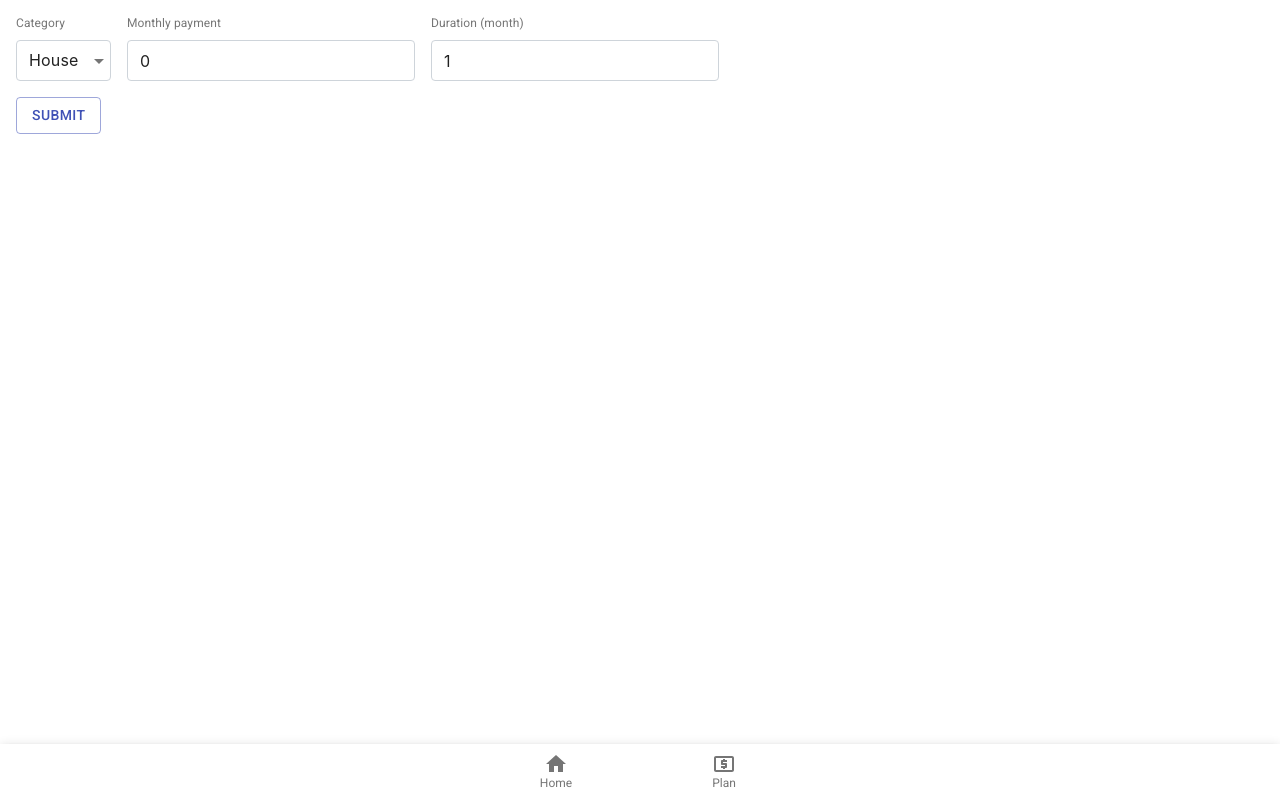
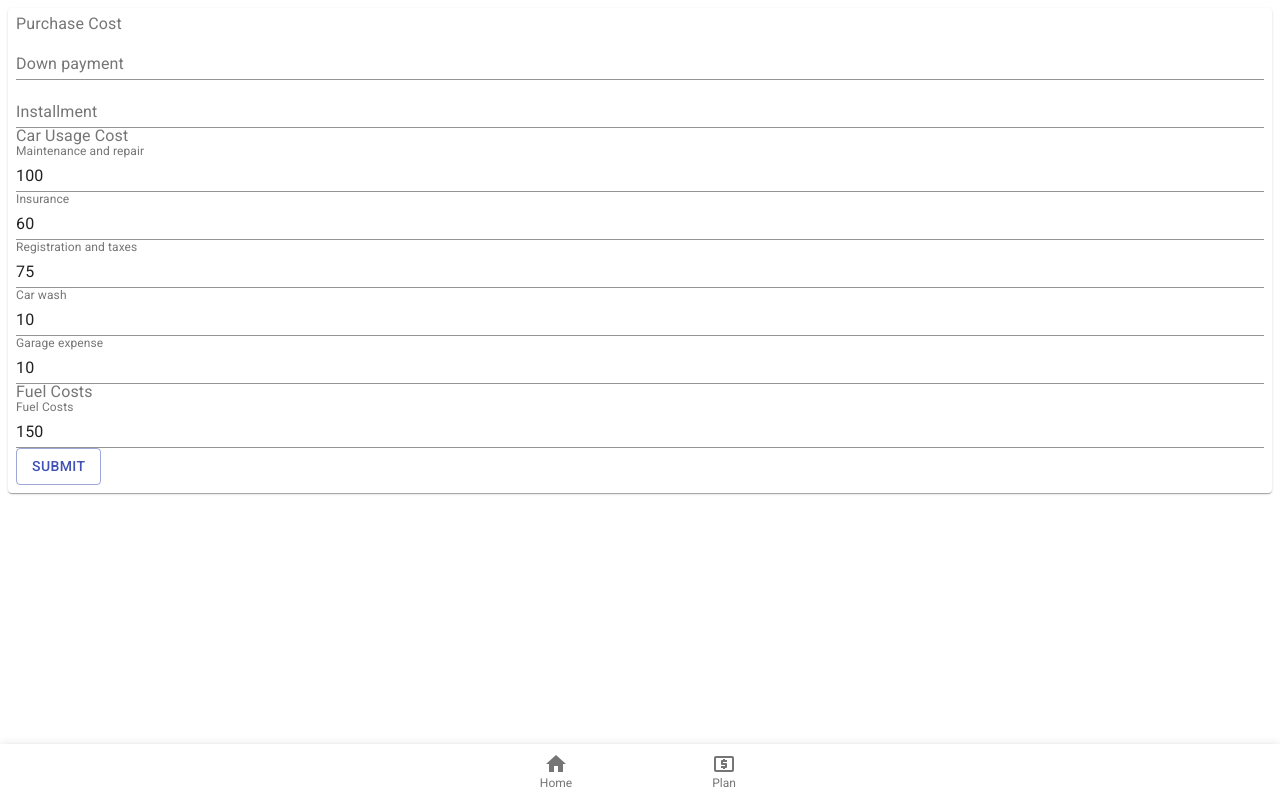
Before and after one commit to duongnhatduy/junction2019, a React (Create React App) app: page /plan in a window 1280 px wide. Built offline with nearby package versions, Linux system fonts and the light colour scheme.

Commit message:
purchase plan form

```diff
--- a/src/feature/PurchasePlan/index.jsx
+++ b/src/feature/PurchasePlan/index.jsx
@@ -1,10 +1,15 @@
-import React from 'react';
+import React, { useState } from 'react';
 import { makeStyles, withStyles } from '@material-ui/core/styles';
+import { Card, Box } from '@material-ui/core'
+import Input from "@material-ui/core/Input";
 import InputLabel from '@material-ui/core/InputLabel';
 import FormControl from '@material-ui/core/FormControl';
 import NativeSelect from '@material-ui/core/NativeSelect';
 import InputBase from '@material-ui/core/InputBase';
 import Button from '@material-ui/core/Button';
+import FormLabel from '@material-ui/core/FormLabel';
+
+import { purchasePredict } from './purchase_predict'
 
 const categories = [{ label: "House", value: "house" }, { label: "Vehicle", value: "vehicle" }, { label: "Pet", value: "pet" }]
 
@@ -15,37 +20,18 @@ const BootstrapInput = withStyles(theme => ({
     },
   },
   input: {
-    borderRadius: 4,
-    position: 'relative',
-    backgroundColor: theme.palette.background.paper,
-    border: '1px solid #ced4da',
-    fontSize: 16,
-    padding: '10px 26px 10px 12px',
-    transition: theme.transitions.create(['border-color', 'box-shadow']),
-    // Use the system font instead of the default Roboto font.
-    fontFamily: [
-      '-apple-system',
-      'BlinkMacSystemFont',
-      '"Segoe UI"',
-      'Roboto',
-      '"Helvetica Neue"',
-      'Arial',
-      'sans-serif',
-      '"Apple Color Emoji"',
-      '"Segoe UI Emoji"',
-      '"Segoe UI Symbol"',
-    ].join(','),
-    '&:focus': {
-      borderRadius: 4,
-      borderColor: '#80bdff',
-      boxShadow: '0 0 0 0.2rem rgba(0,123,255,.25)',
-    },
   },
 }))(InputBase);
 
 const useStyles = makeStyles(theme => ({
   margin: {
-    margin: theme.spacing(1),
+    // margin: theme.spacing(1),
+  },
+  formControl: {
+    // margin: theme.spacing(3),
+  },
+  formRow: {
+    // margin: theme.spacing(1),
   },
   fab: {
 
@@ -54,15 +40,52 @@ const useStyles = makeStyles(theme => ({
 
 export function PurchasePlan() {
   const classes = useStyles();
-  const [category, setCategory] = React.useState('');
-  const [timeAmount, setTimeAmount] = React.useState(1);
-  const [purchaseValue, setPurchaseValue] = React.useState(0)
+  const [fixCost, setFixCost] = useState({
+    installment: 0,
+    maintenance: 0,
+    insurance: 0,
+    taxes: 0,
+    carwash: 0,
+    garage: 0,
+    fuel: 0,
+  })
+  const [variableCost, setVariableCost] = useState({
+    down_payment: 0,
+
+  })
+  const [category, setCategory] = useState('');
+  const [timeAmount, setTimeAmount] = useState(1);
+  const [purchaseValue, setPurchaseValue] = useState(0)
   const handleChange = event => {
     setCategory(event.target.value);
   };
+  const handleFixCostInputChange = event => {
+    const { name, value } = event.target
+    setFixCost(prev => {
+      return {
+        ...prev,
+        [name]: value
+      }
+    })
+  };
+  const handleVariableCostInputChange = event => {
+    const { name, value } = event.target
+    setVariableCost(prev => {
+      return {
+        ...prev,
+        [name]: value
+      }
+    })
+  };
+  const submitPlan = () => {
+    const newPlan = purchasePredict('CAR', fixCost, variableCost)
+    console.log(newPlan, 'newPlan')
+  }
+
   return (
-    <div>
-      <FormControl className={classes.margin}>
+    <Card>
+      <Box p={1}>
+        {/* <FormControl className={classes.margin}>
           <InputLabel htmlFor="demo-customized-select-native">Category</InputLabel>
           <NativeSelect
             id="demo-customized-select-native"
@@ -75,29 +98,60 @@ export function PurchasePlan() {
           </NativeSelect>
         </FormControl>
         <FormControl className={classes.margin}>
-        <InputLabel htmlFor="demo-customized-textbox">Monthly payment</InputLabel>
-        <BootstrapInput
-          id="outlined-name"
-          label="Name"
-          className={classes.textField}
-          value={purchaseValue}
-          onChange={(event) => setPurchaseValue(event.target.value)}
-        />
-      </FormControl>
-      <FormControl className={classes.margin}>
           <InputLabel htmlFor="demo-customized-textbox">Duration (month)</InputLabel>
           <BootstrapInput id="demo-customized-textbox" value={timeAmount} onChange={(event) => setTimeAmount(event.target.value)} />
+        </FormControl> */}
+        <FormControl fullWidth component="fieldset" className={classes.formControl}>
+          <FormLabel component="legend">Purchase Cost</FormLabel>
+          <FormControl className={classes.formRow}>
+            <InputLabel htmlFor="down_payment">Down payment</InputLabel>
+            <Input name="down_payment" onChange={handleVariableCostInputChange} />
           </FormControl>
-      <div>
+          <FormControl className={classes.formRow}>
+            <InputLabel htmlFor="installment">Installment</InputLabel>
+            <Input name="installment" onChange={handleFixCostInputChange} />
+          </FormControl>
+        </FormControl>
+
+        <FormControl fullWidth component="fieldset" className={classes.formControl}>
+          <FormLabel component="legend">Car Usage Cost</FormLabel>
+          <FormControl className={classes.formRow}>
+            <InputLabel htmlFor="maintenance">Maintenance and repair</InputLabel>
+            <Input defaultValue='100' name="maintenance" onChange={handleFixCostInputChange} />
+          </FormControl>
+          <FormControl className={classes.formRow}>
+            <InputLabel htmlFor="insurance">Insurance</InputLabel>
+            <Input defaultValue='60' name="insurance" onChange={handleFixCostInputChange} />
+          </FormControl>
+          <FormControl className={classes.formRow}>
+            <InputLabel htmlFor="taxes">Registration and taxes</InputLabel>
+            <Input defaultValue='75' name="taxes" onChange={handleFixCostInputChange} />
+          </FormControl>
+          <FormControl className={classes.formRow}>
+            <InputLabel htmlFor="carwash">Car wash</InputLabel>
+            <Input defaultValue='10' name="carwash" onChange={handleFixCostInputChange} />
+          </FormControl>
+          <FormControl className={classes.formRow}>
+            <InputLabel htmlFor="garage">Garage expense</InputLabel>
+            <Input defaultValue='10' name="garage" onChange={handleFixCostInputChange} />
+          </FormControl>
+        </FormControl>
+        <FormControl fullWidth component="fieldset" className={classes.formControl}>
+          <FormLabel component="legend">Fuel Costs</FormLabel>
+          <FormControl className={classes.formRow}>
+            <InputLabel htmlFor="fuel">Fuel Costs</InputLabel>
+            <Input defaultValue='150' name="fuel" onChange={handleFixCostInputChange} />
+          </FormControl>
+        </FormControl>
+
         <FormControl>
-          <Button variant="outlined" color="primary" className={classes.margin}>
+          <Button variant="outlined" color="primary" className={classes.margin} onClick={submitPlan}>
             Submit
         </Button>
 
         </FormControl>
 
-      </div>
-
-    </div>
+      </Box>
+    </Card>
   );
 }
--- a/src/feature/PurchasePlan/purchase_predict.js
+++ b/src/feature/PurchasePlan/purchase_predict.js
@@ -1,30 +1,15 @@
 import { seriesData } from '../../mock/seriesData'
+import { sum } from '../../utils';
 
 const currentMonthIndex = 4
-const CAR = 'CAR'
-const HOUSE = 'HOUSE'
 
-const carExtraCost = {
-    fixCost: 200,
-    variableCost: 50,
-}
-
-const houseExtraCost = {
-    fixCost: 200,
-    variableCost: 100,
-}
-
-const petExtraCost = {
-    fixCost: 50,
-    variableCost: 25,
-}
-
-export const purchasePredict = (item, amount, length) => {
-    const itemExtraCost = item === CAR ? carExtraCost : item === HOUSE ? houseExtraCost : petExtraCost
+export const purchasePredict = (item, fixCost, variableCost) => {
     seriesData.map((seri, i) => {
+        if (i === currentMonthIndex + 1) {
+            seri.variableCost.extraCost = variableCost.down_payment
+        }
         if (i > currentMonthIndex) {
-            seri.fixCost.extraCost = itemExtraCost.fixCost + amount/length
-            seri.variableCost.extraCost = itemExtraCost.variableCost
+            seri.fixCost.extraCost = sum(Object.values(fixCost))
         }
         return seri
     })
--- a/src/utils.js
+++ b/src/utils.js
@@ -23,5 +23,5 @@ export function aggregateTotalCost(series) {
 
 export const sum = arr =>
   arr.reduce((acumm, current) => {
-    return (acumm += current);
+    return (acumm += parseInt(current));
   }, 0);
```
Lines whose indentation alone changed are shown as unchanged.
